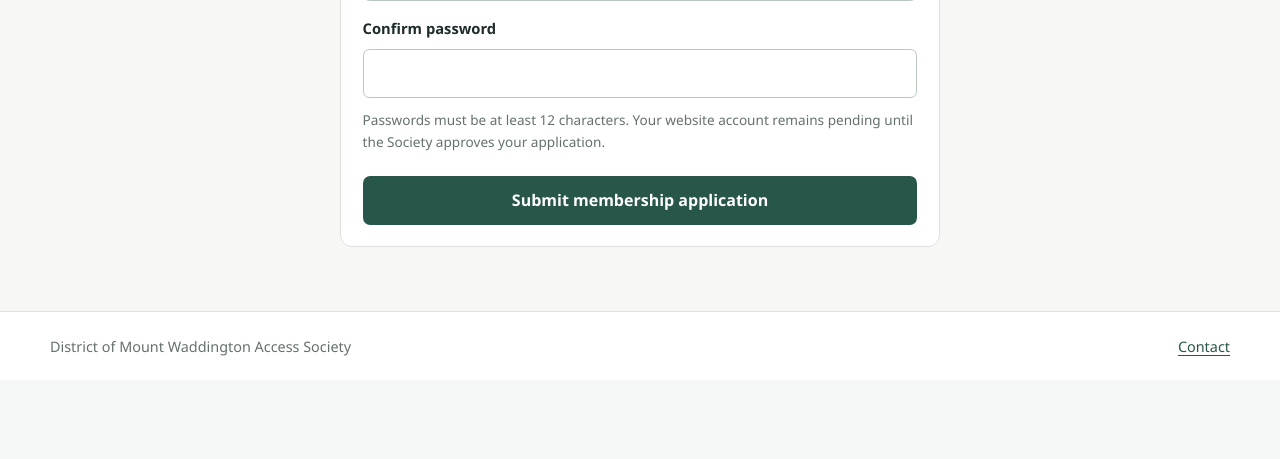
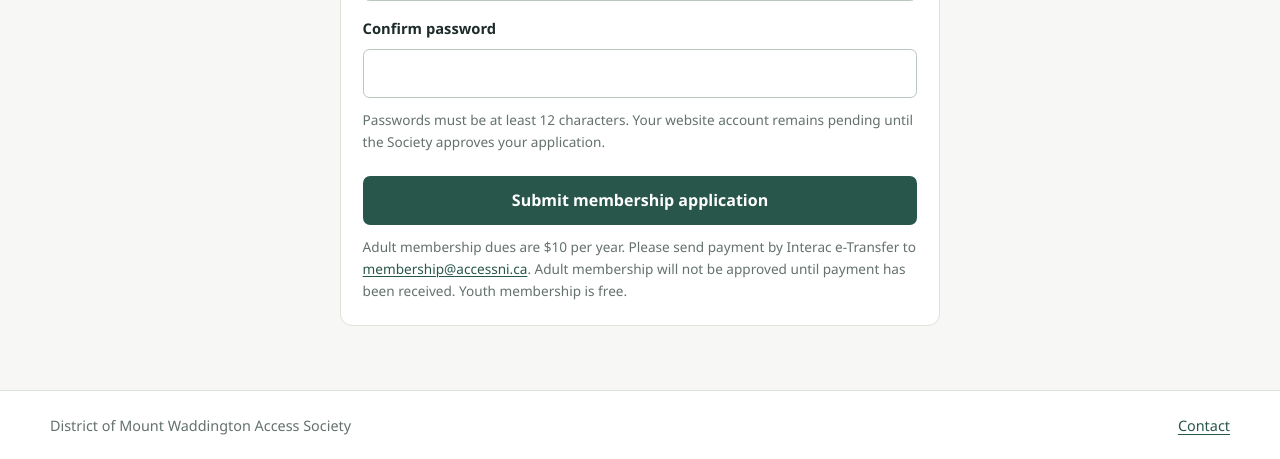
Before and after one commit to trevorjharder/DMWAS, a Flask app: page /membership/request in a window 1280 px wide. Shown: the part 2805-3264 px from the top of the page. Before the commit the page ends 3161 px from the top, so only its background shows below. Run offline with Flask 3, Linux system fonts and the light colour scheme; some libraries are stand-ins or nearby versions.

Commit message:
payment method

```diff
--- a/templates/admin_requests.html
+++ b/templates/admin_requests.html
@@ -88,7 +88,8 @@
             value="yes"
             required
           />
-          I completed the Society's required checks for this request.</label
+          I completed the Society's required checks, including confirming adult
+          dues were received when applicable.</label
         >
         <button class="button button--primary" type="submit">Approve</button>
       </form>
--- a/templates/membership_request.html
+++ b/templates/membership_request.html
@@ -213,6 +213,13 @@
       <button class="button button--primary button--full" type="submit">
         Submit membership application
       </button>
+      <p class="form-hint">
+        Adult membership dues are $10 per year. Please send payment by Interac
+        e-Transfer to
+        <a href="mailto:membership@accessni.ca">membership@accessni.ca</a>.
+        Adult membership will not be approved until payment has been received.
+        Youth membership is free.
+      </p>
     </form>
     <script>
       (() => {
```
Also changed, not shown: tests/test_site.py (+8 -1 lines).
